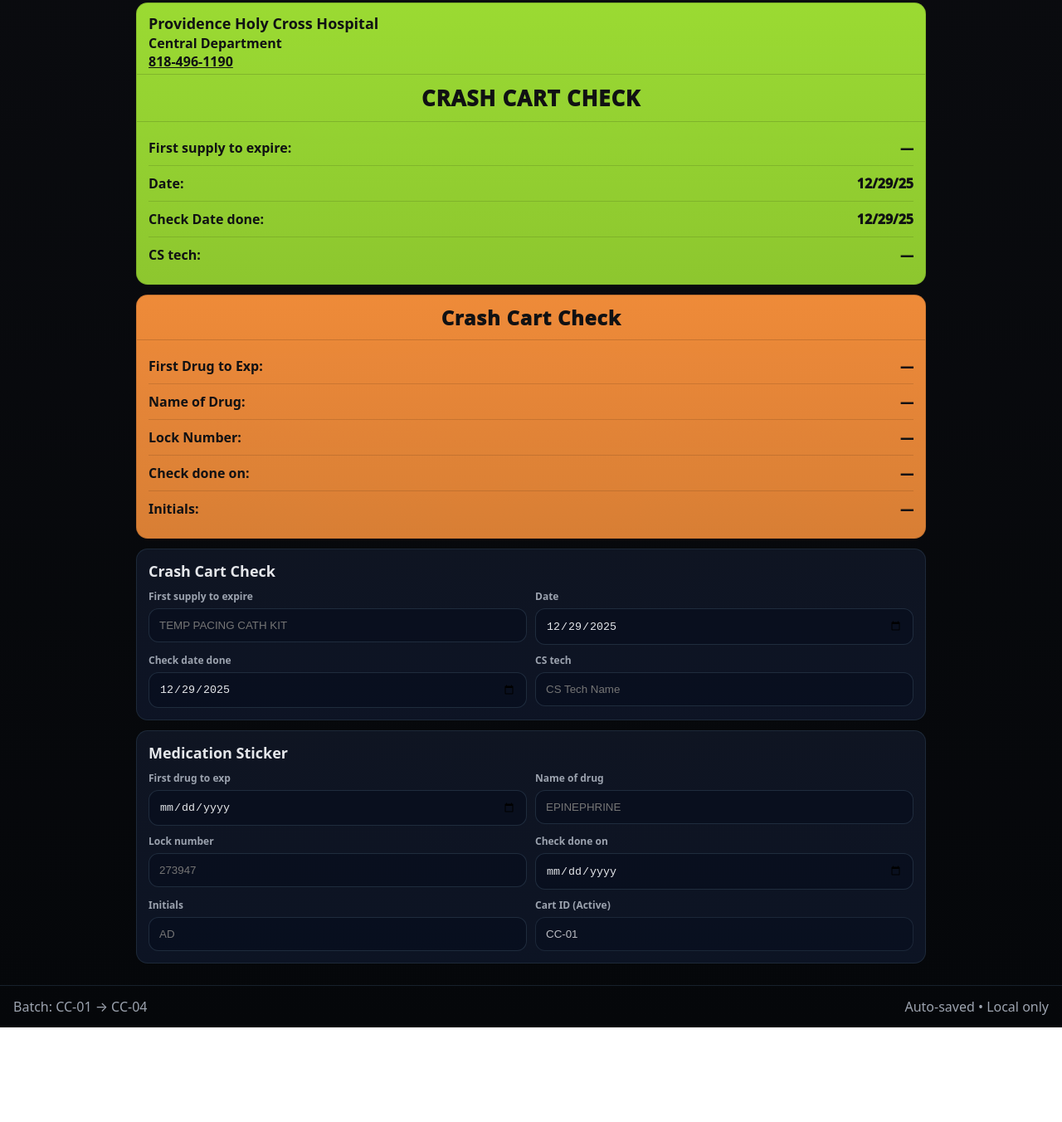
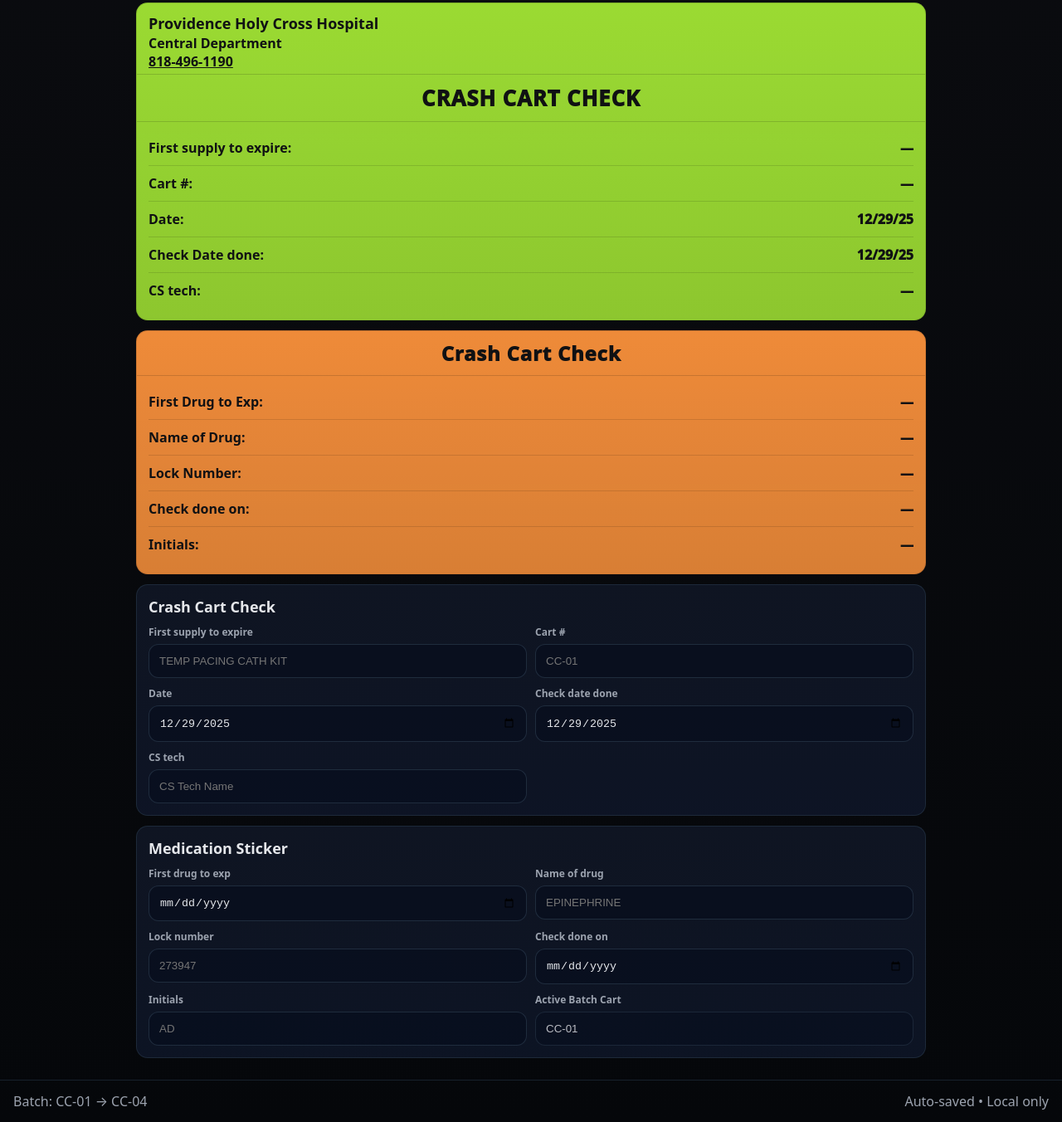
Before and after one commit to theaarondumas/PHCMC-CRASH-CART-STICKER-v3, a plain HTML site: page index.html in a window 1280 px wide. Shown: the part 307-1659 px from the top of the page at 83% size. Before the commit the page ends 1545 px from the top, so only its background shows below. Drawn offline with Linux system fonts and the light colour scheme.

Commit message:
Update index.html

```diff
--- a/index.html
+++ b/index.html
@@ -23,6 +23,7 @@
 
   <main class="wrap">
 
+    <!-- BATCH SELECTOR -->
     <section class="card">
       <div class="card-title">4-Cart Batch</div>
       <div class="batch" id="batchList"></div>
@@ -36,7 +37,9 @@
       <div id="debug" class="hint"></div>
     </section>
 
+    <!-- STICKERS (MATCH YOUR CLEAN FORMAT) -->
     <section class="stickerWrap">
+      <!-- GREEN / YELLOW STICKER -->
       <div class="sticker green">
         <div class="stickerHeader">
           <div class="facility" id="sFacility">Providence Holy Cross Hospital</div>
@@ -48,12 +51,14 @@
 
         <div class="stickerLines">
           <div class="lineRow"><span>First supply to expire:</span><span class="fill" id="sFirstSupply">—</span></div>
+          <div class="lineRow"><span>Cart #:</span><span class="fill" id="sCartNum">—</span></div>
           <div class="lineRow"><span>Date:</span><span class="fill" id="sDate">—</span></div>
           <div class="lineRow"><span>Check Date done:</span><span class="fill" id="sCheckDone">—</span></div>
           <div class="lineRow"><span>CS tech:</span><span class="fill" id="sTech">—</span></div>
         </div>
       </div>
 
+      <!-- ORANGE STICKER -->
       <div class="sticker orange">
         <div class="stickerTitle small">Crash Cart Check</div>
 
@@ -67,6 +72,7 @@
       </div>
     </section>
 
+    <!-- FORMS -->
     <section class="card">
       <div class="card-title">Crash Cart Check</div>
 
@@ -74,6 +80,11 @@
         <label class="field">
           <span>First supply to expire</span>
           <input id="firstSupply" type="text" placeholder="TEMP PACING CATH KIT" />
+        </label>
+
+        <label class="field">
+          <span>Cart #</span>
+          <input id="cartNumber" type="text" placeholder="CC-01" />
         </label>
 
         <label class="field">
@@ -123,7 +134,7 @@
         </label>
 
         <label class="field">
-          <span>Cart ID (Active)</span>
+          <span>Active Batch Cart</span>
           <input id="cartId" type="text" readonly />
         </label>
       </div>
```
